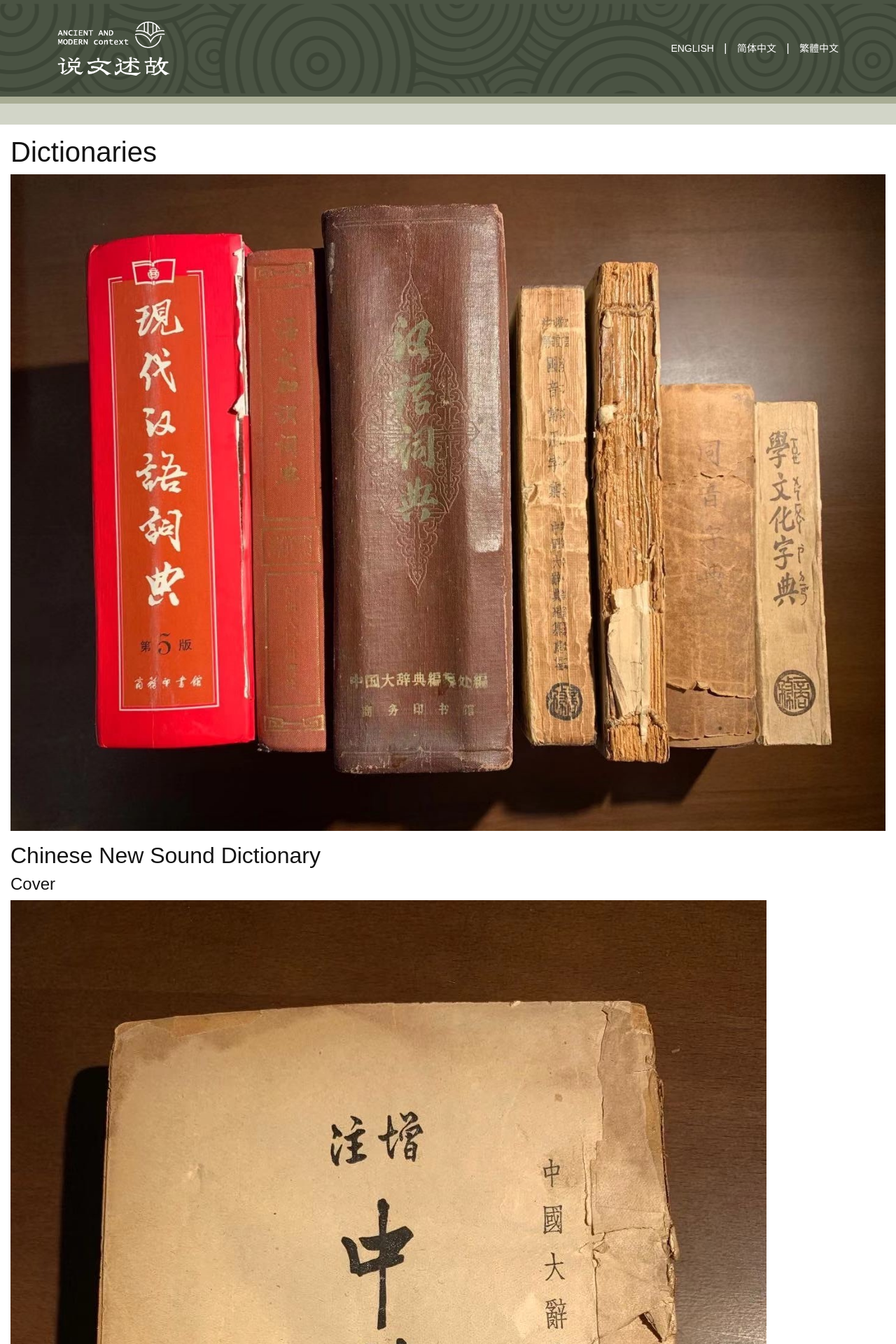
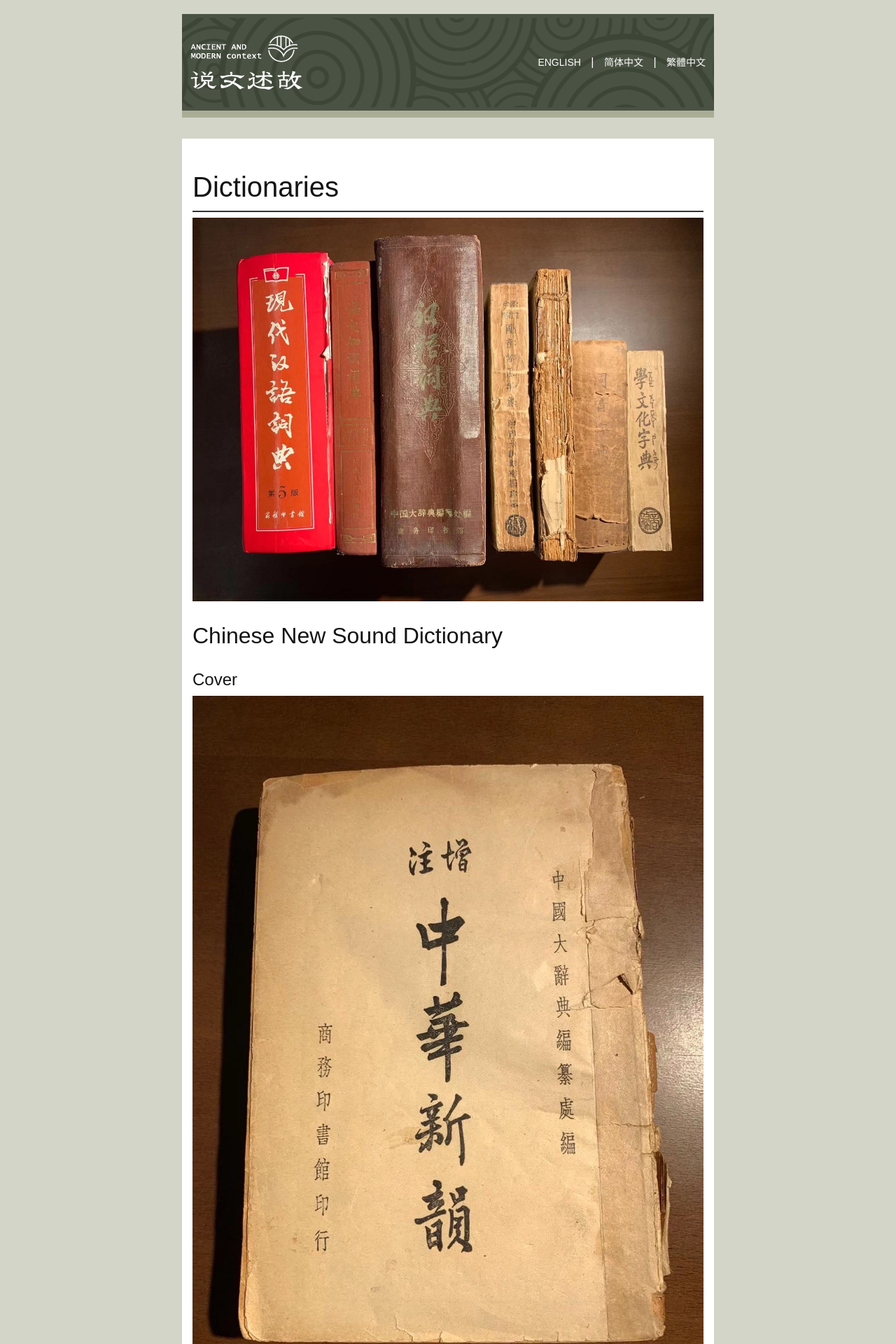
Before and after one commit to clangreformers/clangreformers.github.io, a Jekyll site: the page built from dictionaries/dictionaries.md, in a window 1280 px wide. Shown: the top 1920 px of the page at 70% size. Built offline with Jekyll 4.4.1, drawn with Linux system fonts in a browser that asks for light colours.

Commit message:
try out new style

```diff
--- a/assets/css/main.css
+++ b/assets/css/main.css
@@ -2,27 +2,51 @@
   font-family: sans-serif;
   background-color: #fff;
   color: #595757;
-  font-size: 16px; }
+  font-size: 16px;
+  line-height: 1.6;
+  max-width: 800px;
+  margin: 0 auto;
+  padding: 20px;
+ }
 
-@media (min-width: 1400px) {
+@media (max-width: 600px) {
   .container,
   .container-lg,
   .container-md,
   .container-sm,
   .container-xl,
   .container-xxl {
-    max-width: 1100px; } }
+    max-width: 1100px; }
+  body {
+    padding: 10px;
+  }
+
+  h1 {
+    font-size: 24px;
+  }
+
+  h2 {
+    font-size: 20px;
+  }
+ }
 h1,
 h2,
 h3,
 h4,
 h5 {
-  color: #141414; }
-
+  color: #141414;
+  margin-top: 30px;
+ }
+h1 {
+  border-bottom: 2px solid #333;
+  padding-bottom: 10px;
+}
 a,
 a:hover {
   text-decoration: none; }
-
+p {
+  margin-bottom: 20px;
+}
 h1 a,
 h2 a,
 h3 a,
@@ -52,6 +76,15 @@
 
 nav a:hover {
   color: #9fd3c7; }
+.footnotes {
+  border-top: 1px solid #ccc;
+  margin-top: 40px;
+  padding-top: 20px;
+}
+
+.footnotes ol {
+  padding-left: 20px;
+}
 
 footer {
   position: relative;
```
Also changed, not shown: 2 other files.
